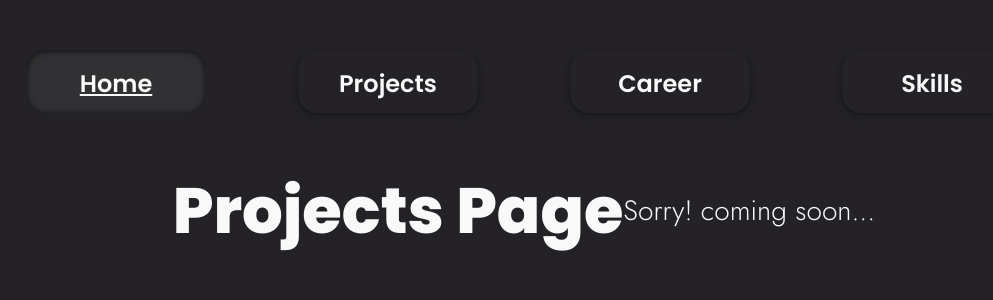
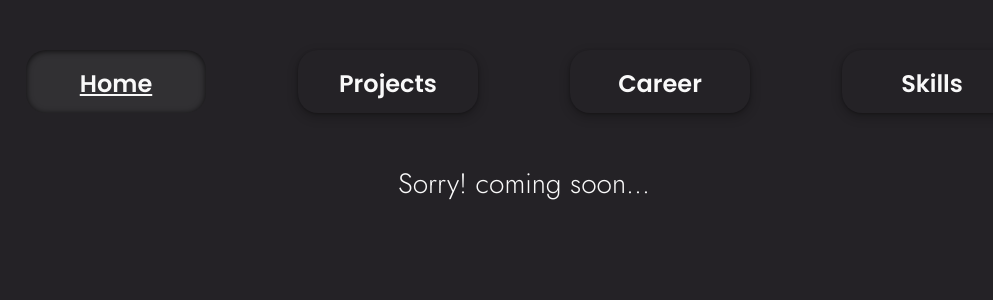
Before and after one commit to Danh295/Portfolio, a Next.js app: page /projects in a window 1280 px wide. Shown: the top 300 px of the page, without its empty margins (116-1109 px from the left). Built offline with nearby package versions, Linux system fonts and the light colour scheme.

Commit message:
Fix: minor text formatting issue

```diff
--- a/src/app/career/page.js
+++ b/src/app/career/page.js
@@ -7,7 +7,6 @@ export default function CareerPage() {
       justifyContent: 'center',
       alignItems: 'center',
     }}>
-      <h1>Career Page</h1>
       <p>Sorry! coming soon...</p>
     </div>
   )
--- a/src/app/projects/page.js
+++ b/src/app/projects/page.js
@@ -7,7 +7,6 @@ export default function ProjectsPage() {
       justifyContent: 'center',
       alignItems: 'center',
     }}>
-      <h1>Projects Page</h1>
       <p>Sorry! coming soon...</p>
     </div>
   )
--- a/src/app/skills/page.js
+++ b/src/app/skills/page.js
@@ -7,7 +7,6 @@ export default function SkillsPage() {
       justifyContent: 'center',
       alignItems: 'center',
     }}>
-      <h1>Skills Page</h1>
       <p>Sorry! coming soon...</p>
     </div>
   )
```
